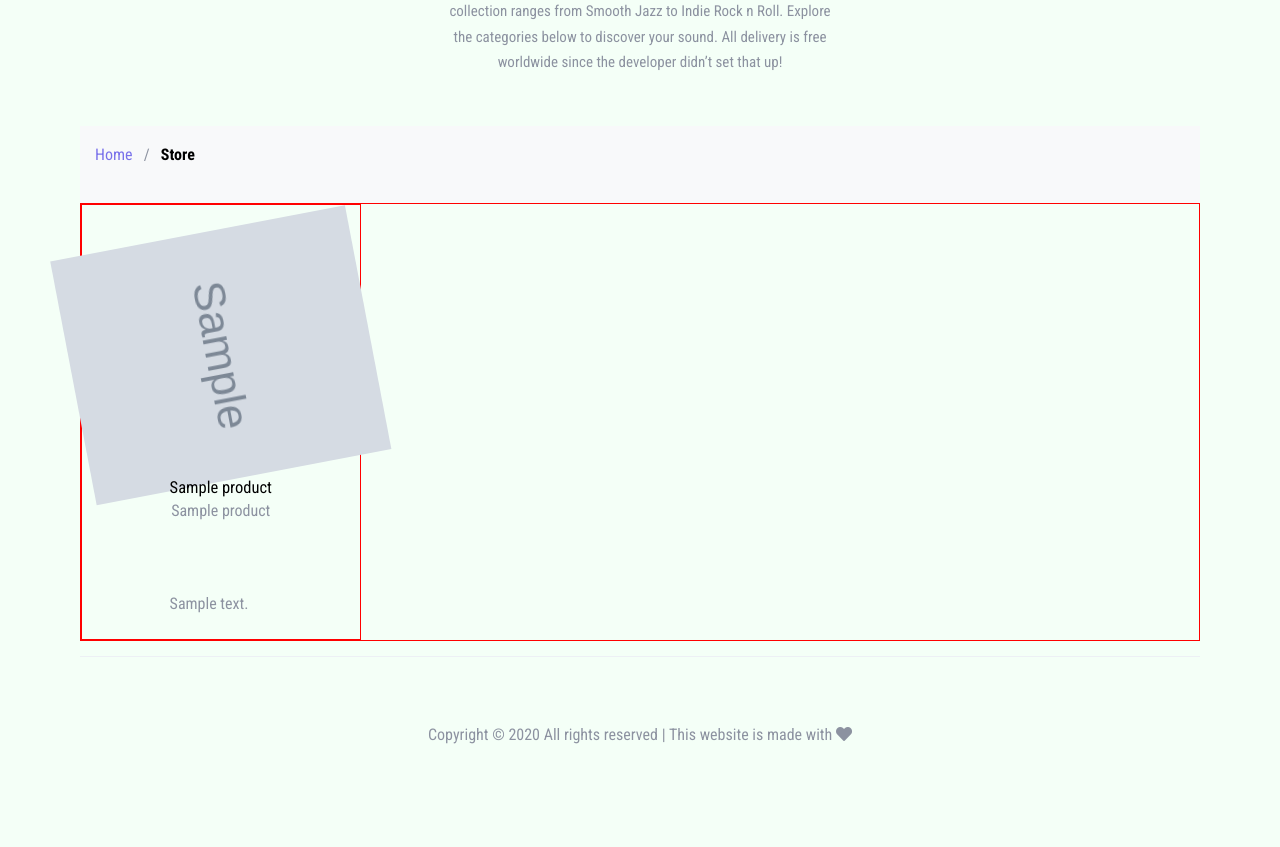
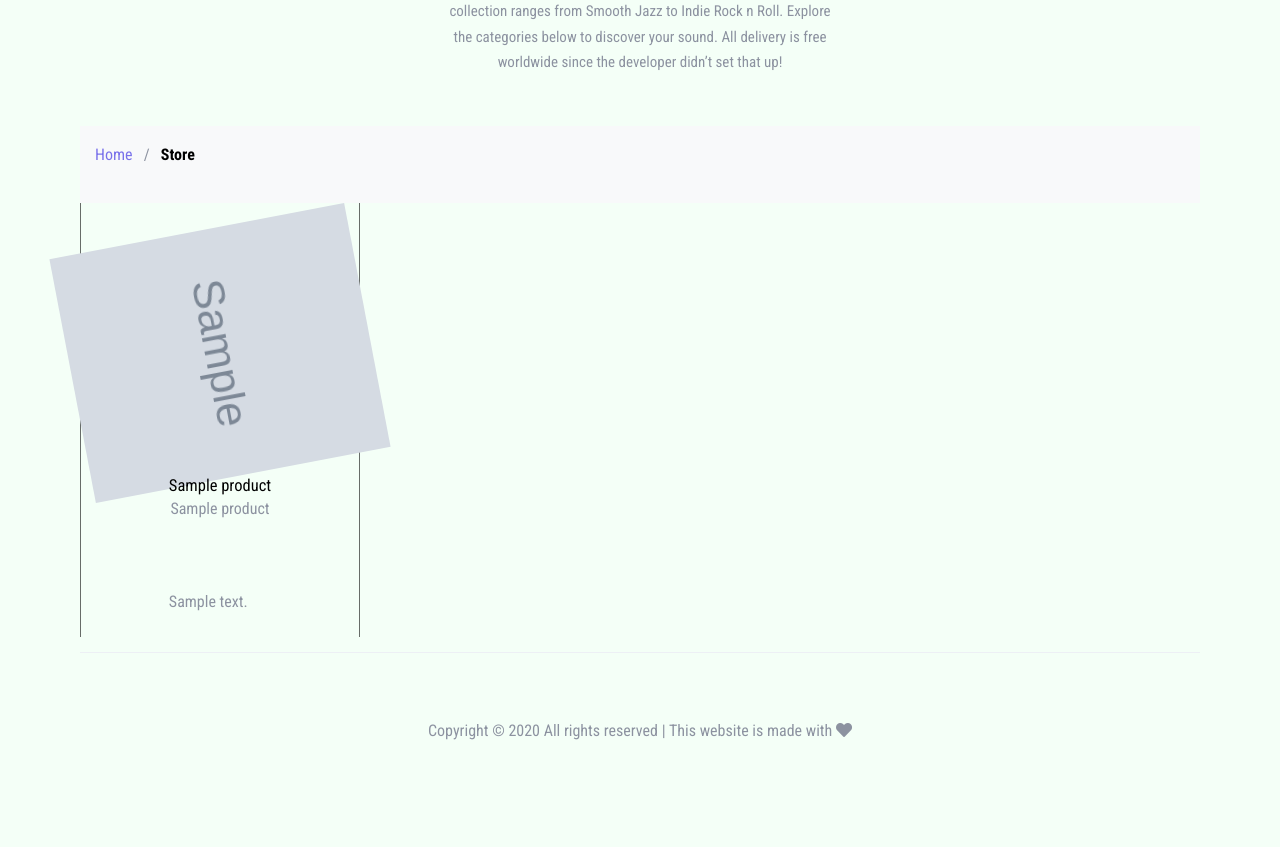
Before and after one commit to DelroyBrown28/VinylProject, a Django app: page /cart/ in a window 1280 px wide. Shown: the part 221-1068 px from the top of the page. After the commit the page ends 961 px from the top, so only its background shows below. Run offline with Django 3.2, Linux system fonts and the light colour scheme; tables that the repository leaves empty hold one stand-in row (values such as "Sample post"); grey boxes marked "Sample" are stand-in pictures; some libraries are stand-ins or nearby versions.

Commit message:
added styles to product list view

```diff
--- a/static/css/style.css
+++ b/static/css/style.css
@@ -80,9 +80,14 @@ a:hover {
 }
 
 .page-icon-wrap {
+  margin: 0 !important;
   display: flex;
   align-items: center;
   justify-content: center;
+}
+
+.page-icon {
+  margin: 0;
 }
 
 .page-content-title {
@@ -98,14 +103,21 @@ a:hover {
   color: #000 !important;
 }
 
+.all-product-wrap {
+  margin: 0;
+  /* border: 1px solid #000; */
+}
+
 .product-wrap {
   display: flex;
   align-items: center;
   justify-content: center;
   flex-flow: column;
+  border-right: 1px solid rgba(0, 0, 0, 0.575);
+  border-left: 1px solid rgba(0, 0, 0, 0.575);
 
-  border: 1px solid red;
 }
+
 
 .artists-name {
   text-align: center;
@@ -122,9 +134,6 @@ a:hover {
   text-align: center;
 }
 
-.all-product-wrap {
-  margin: 0;
-}
 
 .product-image {
   height: 300px;
--- a/templates/cart/product_list.html
+++ b/templates/cart/product_list.html
@@ -16,7 +16,7 @@
 </div>
 
 
-<div class="row mb-3 all-product-wrap" style="border: 1px solid red;">
+<div class="row mb-3 all-product-wrap">
     {% for product in object_list  %}
     <div class="col-lg-3 col-md-5 product-wrap" data-aos="fade-up">
 
```
